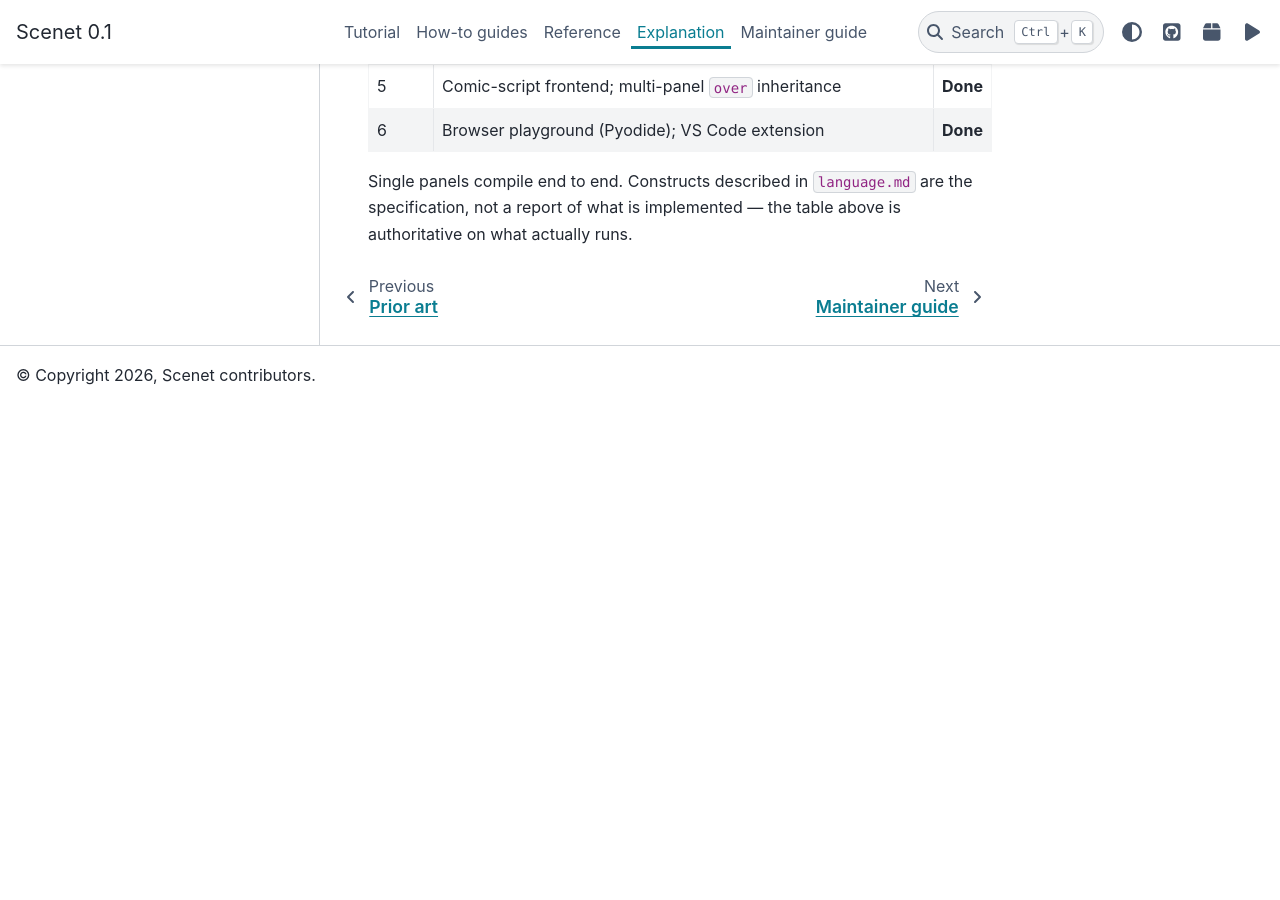
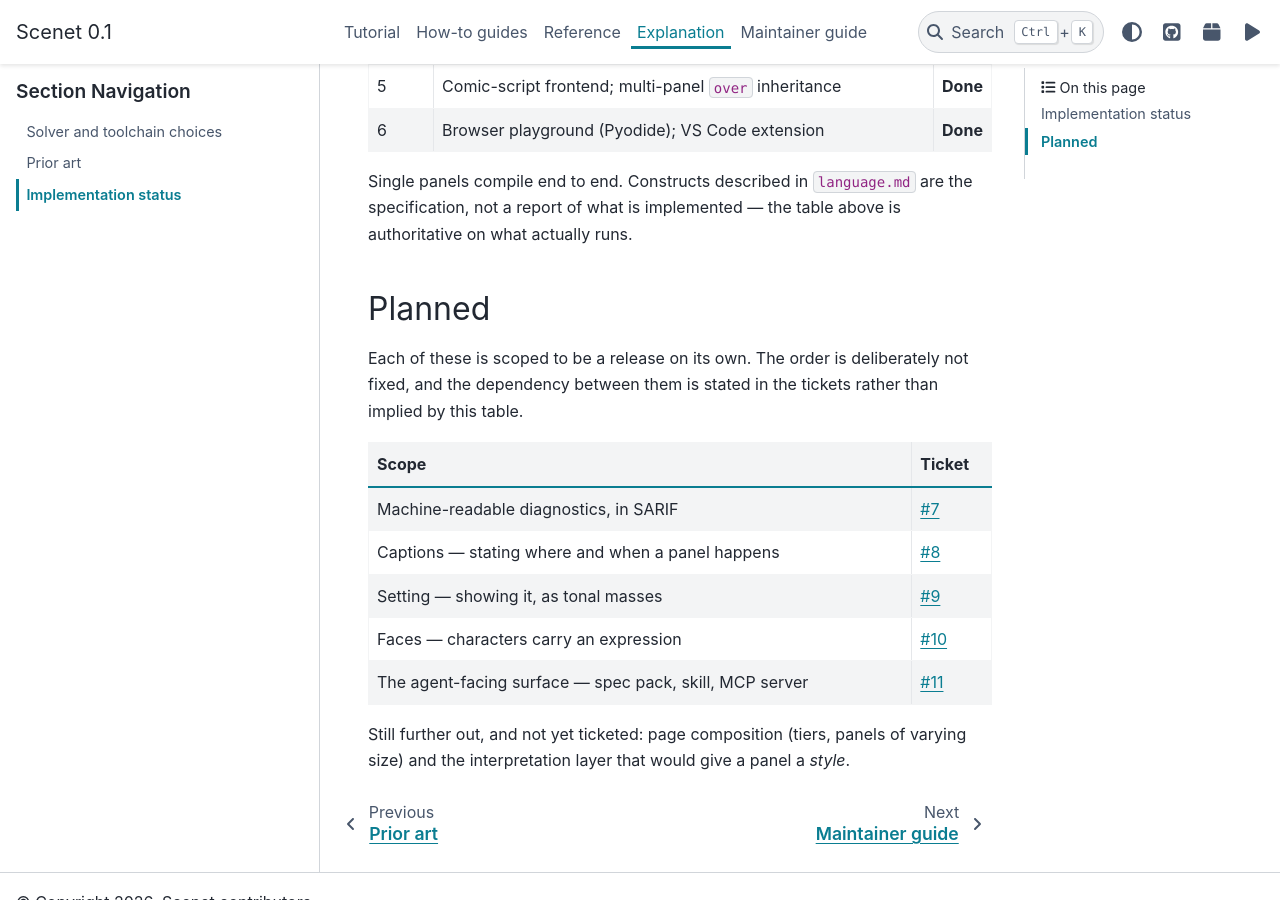
Before and after one commit to azias/scenet, a Sphinx documentation site: the page built from docs/explanation/status.md, in a window 1280 px wide and 900 px high, scrolled down 871 px. Built offline with Sphinx 7.4.7 and the PyData theme 0.15.4, drawn with Linux system fonts in a browser that asks for light colours; before the commit the page ends 1276 px from its top, so only the background shows below that.

Commit message:
docs: the reference said nothing compiles, which stopped being true at phase 1 (#12)
`language.md` opened by telling every reader — and every model retrieving it — that
"at present, nothing compiles", while `status.md` two clicks away listed phases 0-6
as done and called itself authoritative. The two documents contradicted each other
and the more-read one was wrong.

Four corrections, all of them things the project says about itself:

- `language.md` states the real state and defers to `status.md`, which keeps its
  claim to be the single authoritative place.
- `status.md` gains a Planned section. Its phase table stopped at 6, so everything
  now in the tracker was invisible in the one document that says it is authoritative.
  The tickets are listed without numbering them into phases, because the order is
  genuinely not decided and a numbered table would imply otherwise.
- The playground moves above the fold in `README.md` and `docs/index.md`. It runs the
  real compiler under Pyodide and it was the last section of the landing page, below
  the licence in reading order. It is the most convincing thing here; burying it cost
  something.
- `docs/index.md` names Diátaxis. The four sections have always followed it; saying so
  costs one sentence and tells a contributor where a new page belongs.

The repository homepage field, which is a GitHub setting rather than a file, now points
at the playground rather than the documentation root for the same reason.

Refs #6

Co-authored-by: Yann Zimmermann <7251304+azias@users.noreply.github.com>
Co-authored-by: Claude Opus 5 <noreply@anthropic.com>

```diff
--- a/docs/explanation/status.md
+++ b/docs/explanation/status.md
@@ -26,3 +26,19 @@ attribution. A notation is only worth having if it is not owned.
 
 Single panels compile end to end. Constructs described in `language.md` are the specification,
 not a report of what is implemented — the table above is authoritative on what actually runs.
+
+## Planned
+
+Each of these is scoped to be a release on its own. The order is deliberately not fixed, and the
+dependency between them is stated in the tickets rather than implied by this table.
+
+| Scope | Ticket |
+|---|---|
+| Machine-readable diagnostics, in SARIF | [#7](https://github.com/azias/scenet/issues/7) |
+| Captions — stating where and when a panel happens | [#8](https://github.com/azias/scenet/issues/8) |
+| Setting — showing it, as tonal masses | [#9](https://github.com/azias/scenet/issues/9) |
+| Faces — characters carry an expression | [#10](https://github.com/azias/scenet/issues/10) |
+| The agent-facing surface — spec pack, skill, MCP server | [#11](https://github.com/azias/scenet/issues/11) |
+
+Still further out, and not yet ticketed: page composition (tiers, panels of varying size) and the
+interpretation layer that would give a panel a *style*.
```
Also changed, not shown: README.md (+1 -1 lines), docs/index.md (+11 -7 lines), docs/reference/language.md (+3 -1 lines).
